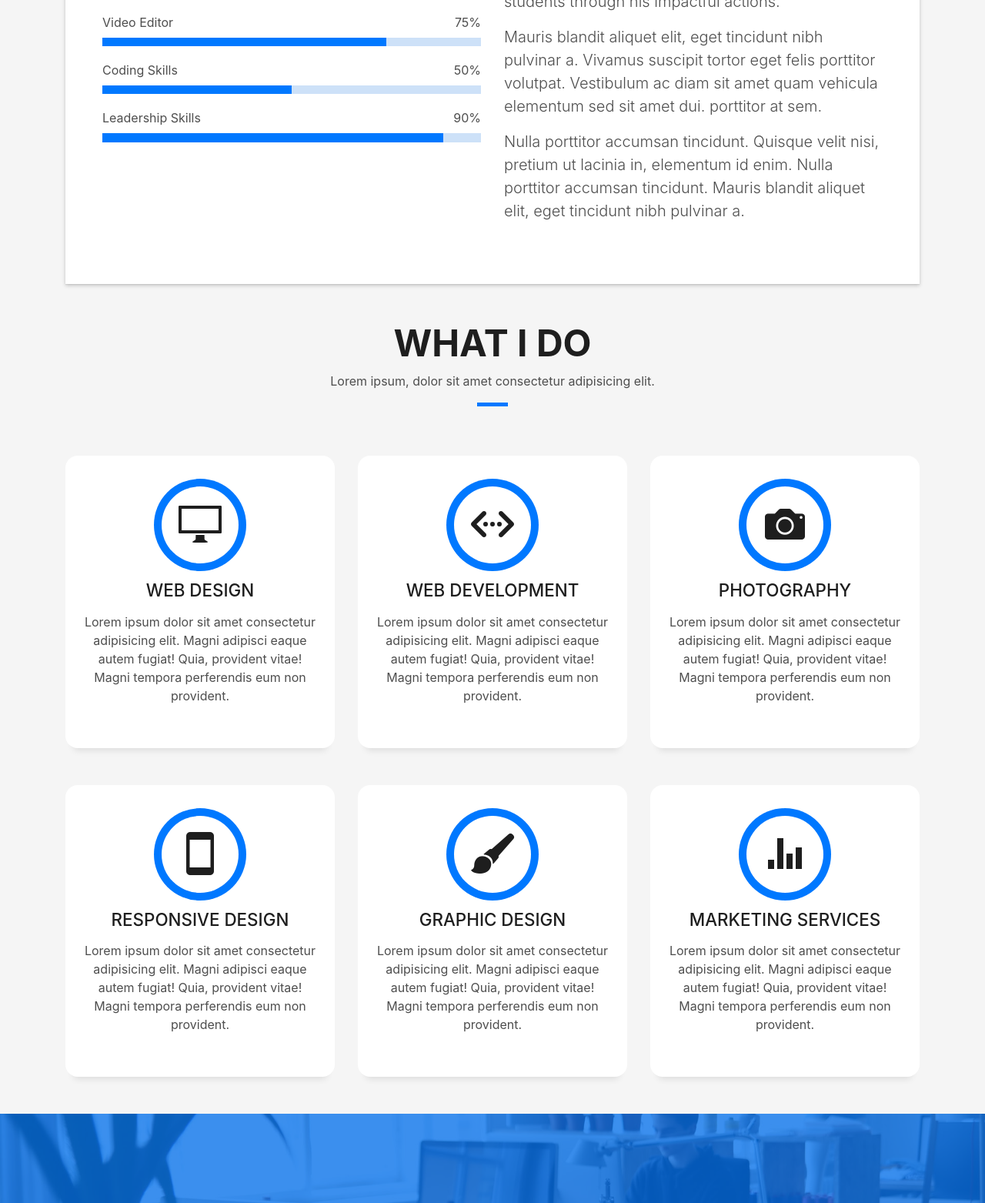
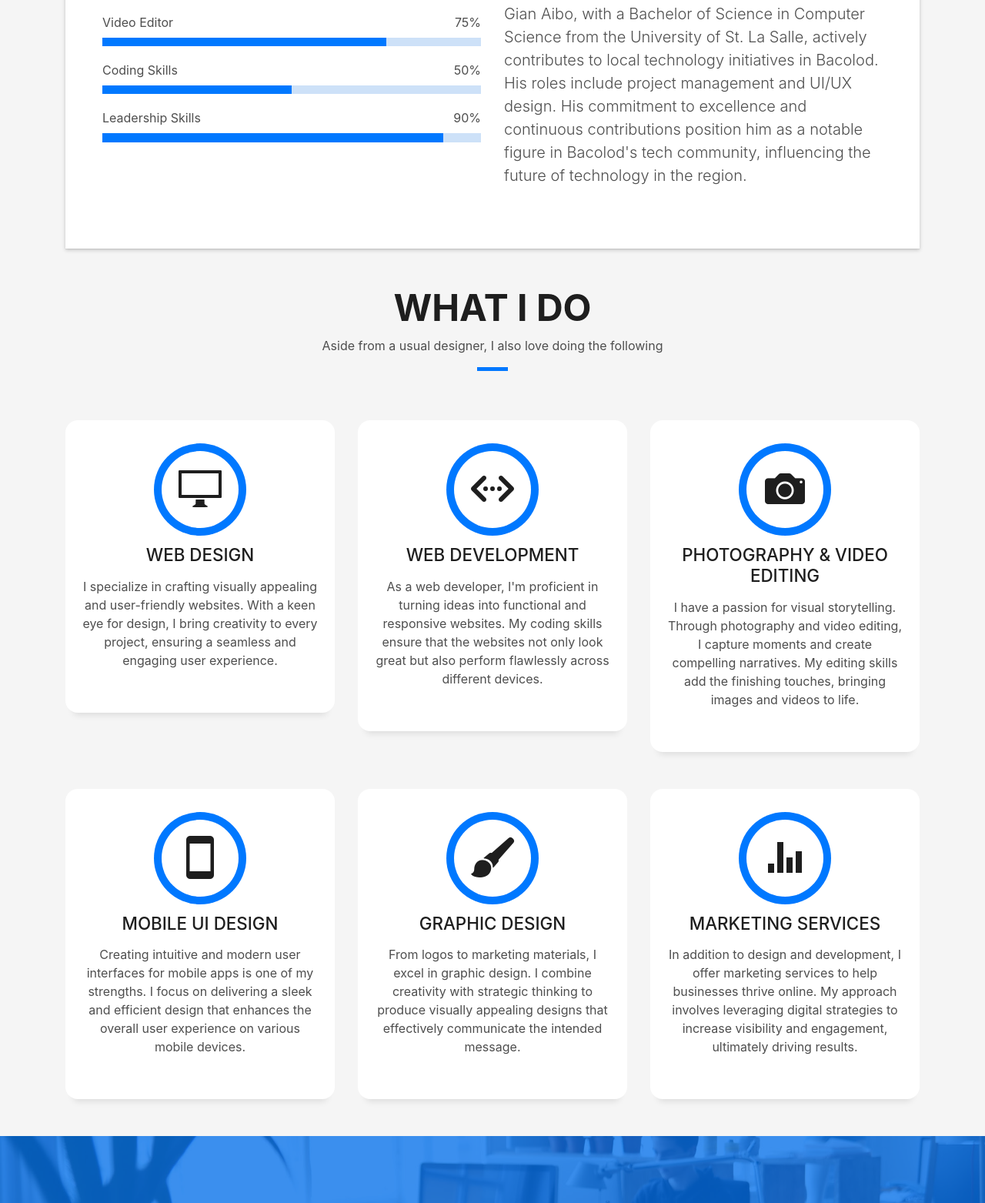
Before and after one commit to Gianheybo/portfolio-gianaibo, a plain HTML site: page index.html in a window 1280 px wide. Shown: the part 1237-2800 px from the top of the page at 77% size. Drawn offline with Linux system fonts and the light colour scheme; files whose address does not match are found by name.

Commit message:
WebsiteUpdate10

```diff
--- a/index.html
+++ b/index.html
@@ -1,5 +1,6 @@
 <!DOCTYPE html>
 <html lang="en">
+
 <head>
   <meta charset="utf-8">
   <title>Gian Aibo C. Boyero</title>
@@ -78,7 +79,8 @@
         <div class="container">
           <!--<p class="display-6 color-d">Hello, world!</p>-->
           <h1 class="intro-title mb-4">I am Gian Aibo C. Boyero</h1>
-          <p class="intro-subtitle"><span class="text-slider-items">Former CEO,Former Executive President,UI/UX Designer,AI Enthusiast,Graphic Designer,Video Editor</span><strong class="text-slider"></strong></p>
+          <p class="intro-subtitle"><span class="text-slider-items">Former CEO,Former Executive President,UI/UX
+              Designer,AI Enthusiast,Graphic Designer,Video Editor</span><strong class="text-slider"></strong></p>
           <!-- <p class="pt-3"><a class="btn btn-primary btn js-scroll px-4" href="#about" role="button">Learn More</a></p> -->
         </div>
       </div>
@@ -112,8 +114,8 @@
                   <p class="title-s">Skill</p>
                   <span>Graphic Designing</span> <span class="pull-right">85%</span>
                   <div class="progress">
-                    <div class="progress-bar" role="progressbar" style="width: 85%;" aria-valuenow="85" aria-valuemin="0"
-                      aria-valuemax="100"></div>
+                    <div class="progress-bar" role="progressbar" style="width: 85%;" aria-valuenow="85"
+                      aria-valuemin="0" aria-valuemax="100"></div>
                   </div>
                   <span>Video Editor</span> <span class="pull-right">75%</span>
                   <div class="progress">
@@ -141,18 +143,16 @@
                   </div>
                   <p class="lead">
 
-Gian Aibo C. Boyero is a dynamic and accomplished individual who brings a unique blend of leadership, technology expertise,
-and creative prowess to the table. Currently serving as the CEO and Lead of Google Developer Student Clubs at the University of St. La Salle, Gian Aibo has consistently demonstrated his ability to inspire and influence students through his impactful actions.
+                    Gian Aibo C. Boyero, a professional with experience in leadership and technology, previously served
+                    as CEO and Lead of Google Developer Student Clubs at the University of St. La Salle. He currently
+                    holds the position of Co-Lead at the Google Developer Groups Bacolod Chapter and acts as the
+                    president of DEVCON Bacolod.
                   </p>
                   <p class="lead">
-                    Mauris blandit aliquet elit, eget tincidunt nibh pulvinar a. Vivamus suscipit tortor eget felis
-                    porttitor volutpat. Vestibulum
-                    ac diam sit amet quam vehicula elementum sed sit amet dui. porttitor at sem.
-                  </p>
-                  <p class="lead">
-                    Nulla porttitor accumsan tincidunt. Quisque velit nisi, pretium ut lacinia in, elementum id enim.
-                    Nulla porttitor accumsan
-                    tincidunt. Mauris blandit aliquet elit, eget tincidunt nibh pulvinar a.
+                    Gian Aibo, with a Bachelor of Science in Computer Science from the University of St. La Salle,
+                    actively contributes to local technology initiatives in Bacolod. His roles include project
+                    management and UI/UX design. His commitment to excellence and continuous contributions position him
+                    as a notable figure in Bacolod's tech community, influencing the future of technology in the region.
                   </p>
                 </div>
               </div>
@@ -173,7 +173,7 @@ and creative prowess to the table. Currently serving as the CEO and Lead of Goog
               What I do
             </h3>
             <p class="subtitle-a">
-              Lorem ipsum, dolor sit amet consectetur adipisicing elit.
+              Aside from a usual designer, I also love doing the following
             </p>
             <div class="line-mf"></div>
           </div>
@@ -188,9 +188,8 @@ and creative prowess to the table. Currently serving as the CEO and Lead of Goog
             <div class="service-content">
               <h2 class="s-title">Web Design</h2>
               <p class="s-description text-center">
-                Lorem ipsum dolor sit amet consectetur adipisicing elit. Magni adipisci eaque autem fugiat! Quia,
-                provident vitae! Magni
-                tempora perferendis eum non provident.
+                I specialize in crafting visually appealing and user-friendly websites. With a keen eye for design, I
+                bring creativity to every project, ensuring a seamless and engaging user experience.
               </p>
             </div>
           </div>
@@ -203,9 +202,9 @@ and creative prowess to the table. Currently serving as the CEO and Lead of Goog
             <div class="service-content">
               <h2 class="s-title">Web Development</h2>
               <p class="s-description text-center">
-                Lorem ipsum dolor sit amet consectetur adipisicing elit. Magni adipisci eaque autem fugiat! Quia,
-                provident vitae! Magni
-                tempora perferendis eum non provident.
+                As a web developer, I'm proficient in turning ideas into functional and responsive websites. My coding
+                skills ensure that the websites not only look great but also perform flawlessly across different
+                devices.
               </p>
             </div>
           </div>
@@ -216,11 +215,11 @@ and creative prowess to the table. Currently serving as the CEO and Lead of Goog
               <span class="ico-circle"><i class="ion-camera"></i></span>
             </div>
             <div class="service-content">
-              <h2 class="s-title">Photography</h2>
+              <h2 class="s-title">Photography & Video Editing</h2>
               <p class="s-description text-center">
-                Lorem ipsum dolor sit amet consectetur adipisicing elit. Magni adipisci eaque autem fugiat! Quia,
-                provident vitae! Magni
-                tempora perferendis eum non provident.
+                I have a passion for visual storytelling. Through photography and video editing, I capture moments and
+                create compelling narratives. My editing skills add the finishing touches, bringing images and videos to
+                life.
               </p>
             </div>
           </div>
@@ -231,11 +230,11 @@ and creative prowess to the table. Currently serving as the CEO and Lead of Goog
               <span class="ico-circle"><i class="ion-android-phone-portrait"></i></span>
             </div>
             <div class="service-content">
-              <h2 class="s-title">Responsive Design</h2>
+              <h2 class="s-title">Mobile UI Design</h2>
               <p class="s-description text-center">
-                Lorem ipsum dolor sit amet consectetur adipisicing elit. Magni adipisci eaque autem fugiat! Quia,
-                provident vitae! Magni
-                tempora perferendis eum non provident.
+                Creating intuitive and modern user interfaces for mobile apps is one of my strengths. I focus on
+                delivering a sleek and efficient design that enhances the overall user experience on various mobile
+                devices.
               </p>
             </div>
           </div>
@@ -248,9 +247,8 @@ and creative prowess to the table. Currently serving as the CEO and Lead of Goog
             <div class="service-content">
               <h2 class="s-title">Graphic Design</h2>
               <p class="s-description text-center">
-                Lorem ipsum dolor sit amet consectetur adipisicing elit. Magni adipisci eaque autem fugiat! Quia,
-                provident vitae! Magni
-                tempora perferendis eum non provident.
+                From logos to marketing materials, I excel in graphic design. I combine creativity with strategic
+                thinking to produce visually appealing designs that effectively communicate the intended message.
               </p>
             </div>
           </div>
@@ -263,9 +261,9 @@ and creative prowess to the table. Currently serving as the CEO and Lead of Goog
             <div class="service-content">
               <h2 class="s-title">Marketing Services</h2>
               <p class="s-description text-center">
-                Lorem ipsum dolor sit amet consectetur adipisicing elit. Magni adipisci eaque autem fugiat! Quia,
-                provident vitae! Magni
-                tempora perferendis eum non provident.
+                In addition to design and development, I offer marketing services to help businesses thrive online. My
+                approach involves leveraging digital strategies to increase visibility and engagement, ultimately
+                driving results.
               </p>
             </div>
           </div>
@@ -503,7 +501,6 @@ and creative prowess to the table. Currently serving as the CEO and Lead of Goog
           <div id="testimonial-mf" class="owl-carousel owl-theme">
             <div class="testimonial-box">
               <div class="author-test">
-                <img src="img/testimonial-2.jpg" alt="" class="rounded-circle b-shadow-a">
                 <span class="author">Xavi Alonso</span>
               </div>
               <div class="content-test">
@@ -664,31 +661,35 @@ and creative prowess to the table. Currently serving as the CEO and Lead of Goog
                     </h5>
                   </div>
                   <div>
-                      <form action="" method="post" role="form" class="contactForm">
+                    <form action="" method="post" role="form" class="contactForm">
                       <div id="sendmessage">Your message has been sent. Thank you!</div>
                       <div id="errormessage"></div>
                       <div class="row">
                         <div class="col-md-12 mb-3">
                           <div class="form-group">
-                            <input type="text" name="name" class="form-control" id="name" placeholder="Your Name" data-rule="minlen:4" data-msg="Please enter at least 4 chars" />
+                            <input type="text" name="name" class="form-control" id="name" placeholder="Your Name"
+                              data-rule="minlen:4" data-msg="Please enter at least 4 chars" />
                             <div class="validation"></div>
                           </div>
                         </div>
                         <div class="col-md-12 mb-3">
                           <div class="form-group">
-                            <input type="email" class="form-control" name="email" id="email" placeholder="Your Email" data-rule="email" data-msg="Please enter a valid email" />
+                            <input type="email" class="form-control" name="email" id="email" placeholder="Your Email"
+                              data-rule="email" data-msg="Please enter a valid email" />
                             <div class="validation"></div>
                           </div>
                         </div>
                         <div class="col-md-12 mb-3">
-                            <div class="form-group">
-                              <input type="text" class="form-control" name="subject" id="subject" placeholder="Subject" data-rule="minlen:4" data-msg="Please enter at least 8 chars of subject" />
-                              <div class="validation"></div>
-                            </div>
+                          <div class="form-group">
+                            <input type="text" class="form-control" name="subject" id="subject" placeholder="Subject"
+                              data-rule="minlen:4" data-msg="Please enter at least 8 chars of subject" />
+                            <div class="validation"></div>
+                          </div>
                         </div>
                         <div class="col-md-12 mb-3">
                           <div class="form-group">
-                            <textarea class="form-control" name="message" rows="5" data-rule="required" data-msg="Please write something for us" placeholder="Message"></textarea>
+                            <textarea class="form-control" name="message" rows="5" data-rule="required"
+                              data-msg="Please write something for us" placeholder="Message"></textarea>
                             <div class="validation"></div>
                           </div>
                         </div>
@@ -718,6 +719,7 @@ and creative prowess to the table. Currently serving as the CEO and Lead of Goog
                       <li><span class="ion-email"></span> contact@example.com</li>
                     </ul>
                   </div>
+                  <iframe src="https://www.behance.net/embed/project/176248003?ilo0=1" height="316" width="404" allowfullscreen lazyload frameborder="0" allow="clipboard-write" refererPolicy="strict-origin-when-cross-origin"></iframe>
                   <div class="socials">
                     <ul>
                       <li><a href=""><span class="ico-circle"><i class="ion-social-facebook"></i></span></a></li>
@@ -777,4 +779,5 @@ and creative prowess to the table. Currently serving as the CEO and Lead of Goog
   <script src="js/main.js"></script>
 
 </body>
+
 </html>
```
